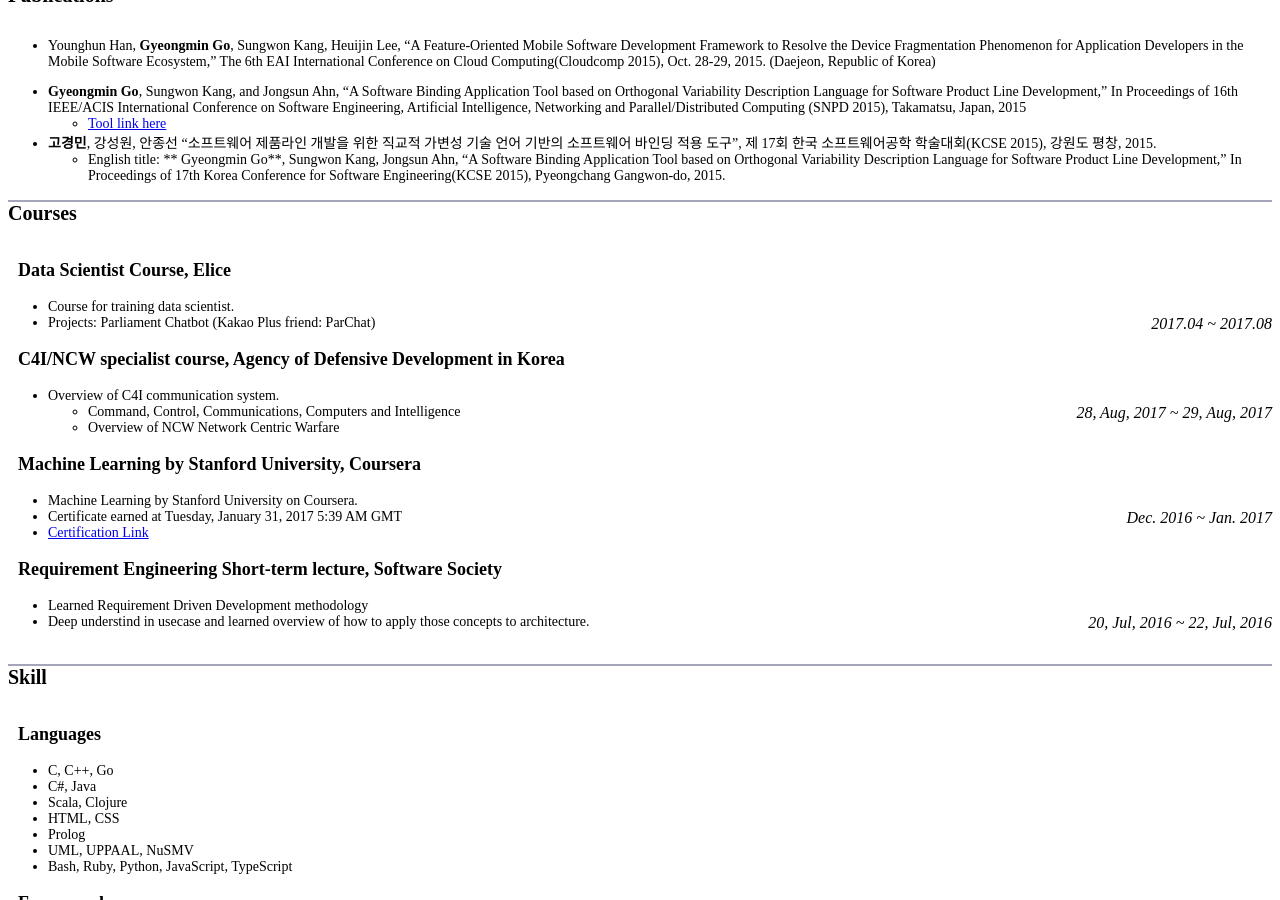
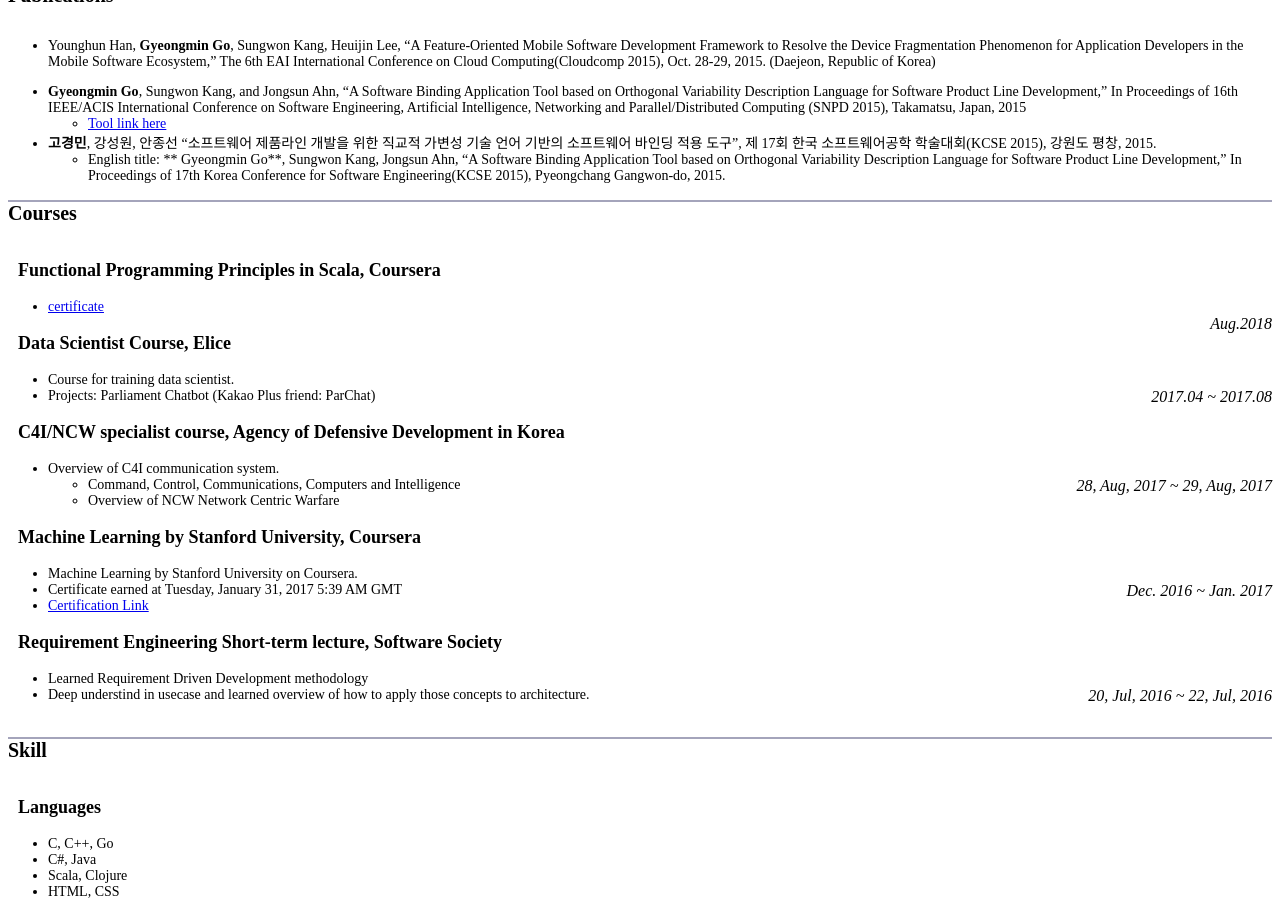
Before and after one commit to gkm2164/gkm2164.github.io, a Jekyll site: the page built from index.md, in a window 1280 px wide and 900 px high, scrolled down 2130 px. Built offline with Jekyll 4.4.1, drawn with Linux system fonts in a browser that asks for light colours; our own code applies the rules of GitHub Pages for plain Markdown files.

Commit message:
Update index.md

```diff
--- a/index.md
+++ b/index.md
@@ -146,6 +146,13 @@ _Oct. 2010 ~ Dec. 2011_
   * English title: ** Gyeongmin Go**, Sungwon Kang, Jongsun Ahn, "A Software Binding Application Tool based on Orthogonal Variability Description Language for Software Product Line Development," In Proceedings of 17th Korea Conference for Software Engineering(KCSE 2015), Pyeongchang Gangwon-do, 2015.
 
 ## Courses
+
+### Functional Programming Principles in Scala, Coursera
+
+{:.float-right}
+_Aug.2018_
+* [certificate](https://gben.me/3hEagb34)
+
 ### Data Scientist Course, Elice
 
 {:.float-right}
```
